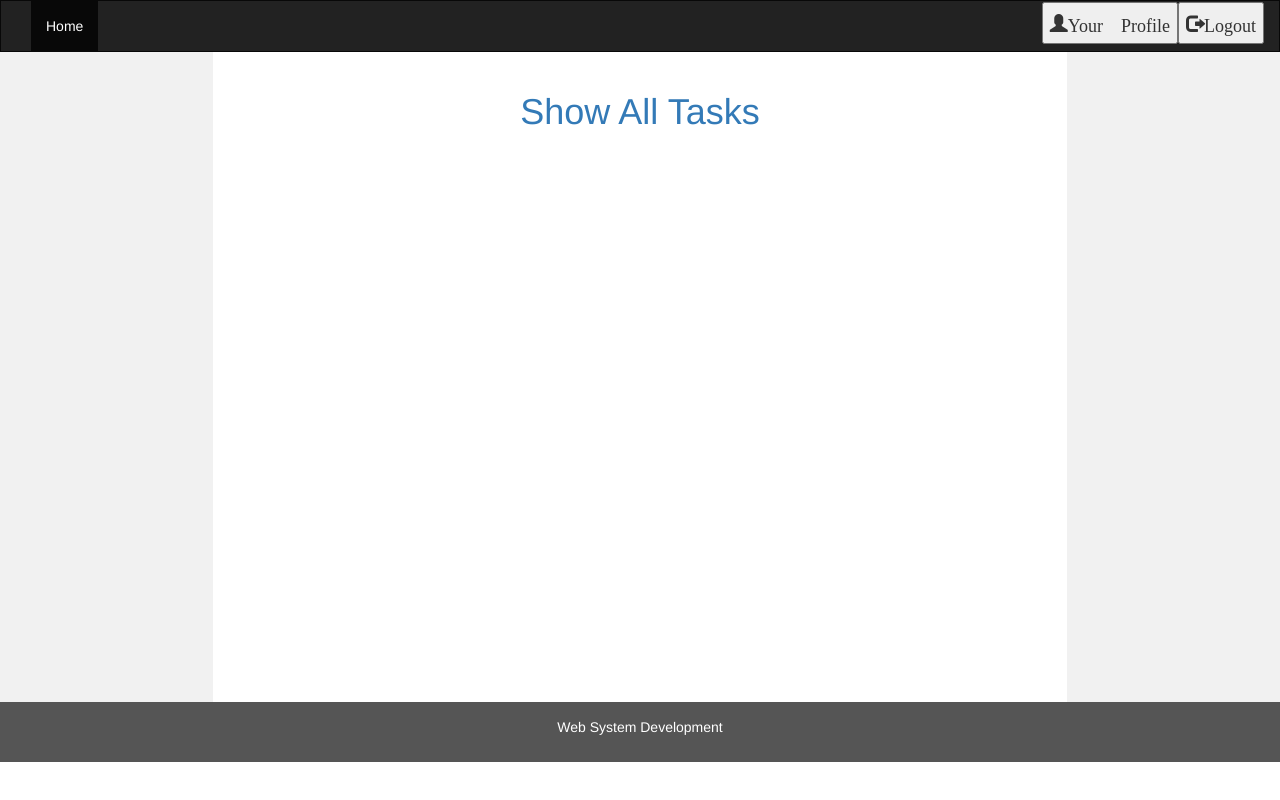
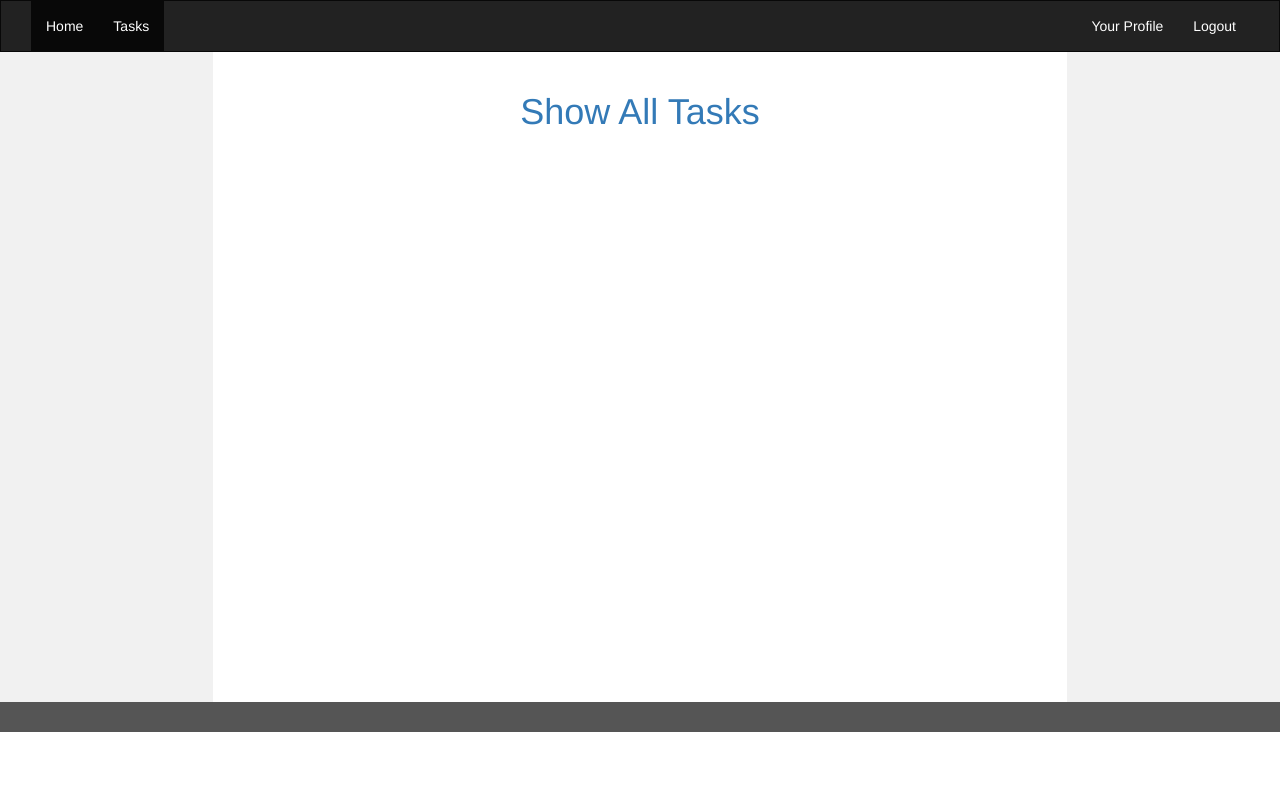
Before and after one commit to priyanka1092/Final-Project, a PHP site: page /pages/login_homepage.php in a window 1280 px wide. Run offline with PHP 8.4, Linux system fonts and the light colour scheme; some libraries are stand-ins or nearby versions.

Commit message:
edit login

```diff
--- a/pages/login_homepage.php
+++ b/pages/login_homepage.php
@@ -12,6 +12,10 @@
     .navbar {
       margin-bottom: 0;
       border-radius: 0;
+    }
+
+    .body{
+      background-color: black;
     }
 
     /* Set height of the grid so .sidenav can be 100% (adjust as needed) */
@@ -44,7 +48,19 @@
     height:42px;
     font-size: 18px;
 }
+
+.btn{
+  background-color: transparent;
+  border-color: transparent;
+  color:white;
+}
+
+form{
+  display: inline-block;
+}
   </style>
+
+
 </head>
 
 
@@ -62,10 +78,24 @@
     <div class="collapse navbar-collapse" id="myNavbar">
       <ul class="nav navbar-nav">
         <li class="active"><a href="#">Home</a></li>
+        <li class="active"><a href="index.php?page=tasks&action=all">Tasks</a></li>
       </ul>
-      <ul class="nav navbar-nav navbar-right">
 
-      <li><div>
+      <ul class="navbar-form navbar-right">
+        <form action="index.php?page=accounts&action=show" method="POST">
+
+          <button type="submit" class="btn btn-default">Your Profile</button>
+
+
+      </form>
+      <form action="index.php?page=accounts&action=logout" method="POST">
+        <button type="submit" class="btn btn-default">Logout</button>
+        </form>
+      </ul>
+
+      <!-- <ul class="nav navbar-nav navbar-right"> -->
+
+      <!-- <li><div>
         <form action="index.php?page=accounts&action=show" method="POST">
         <button type="submit" class="glyphicon glyphicon-user">Your Profile</button>
         </form></div></li>
@@ -73,8 +103,8 @@
         <li><div>
         <form action="index.php?page=accounts&action=logout" method="POST">
         <button type="submit" class="glyphicon glyphicon-log-out">Logout</button>
-        </form></div></li>
-      </ul>
+        </form></div></li> -->
+      <!-- </ul> -->
     </div>
   </div>
 </nav>
@@ -94,7 +124,7 @@
 </div>
 
 <footer class="container-fluid text-center">
-  <p>Web System Development</p>
+
 </footer>
 
 <script src="js/scripts.js"></script>
```
